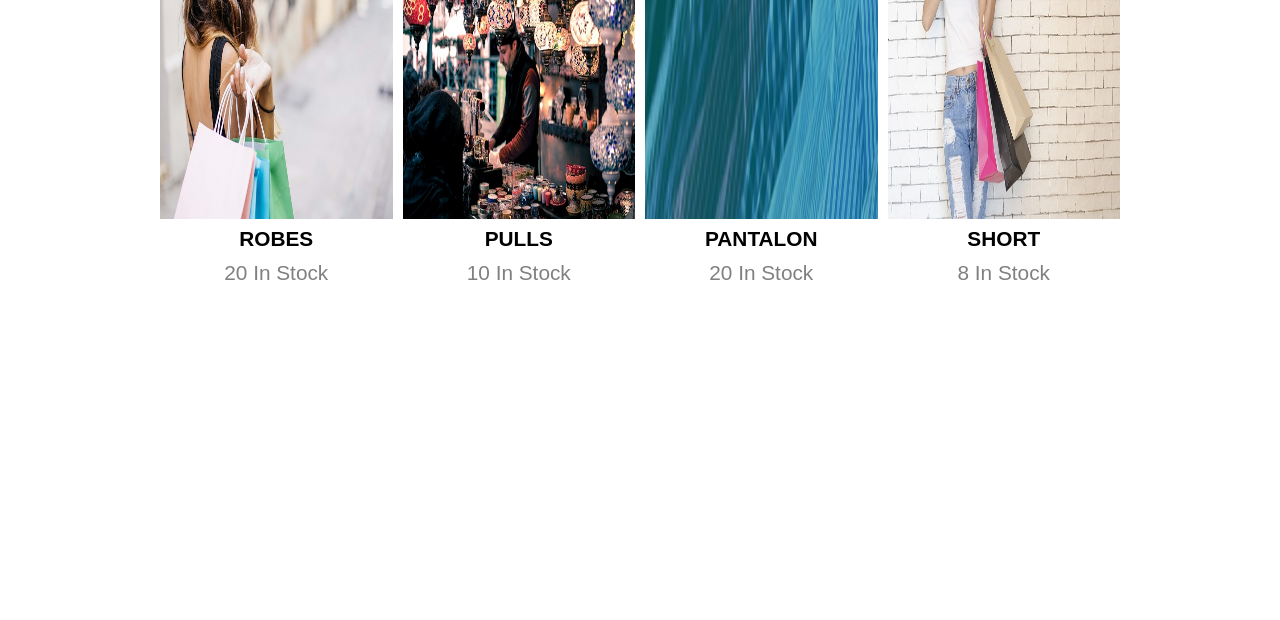
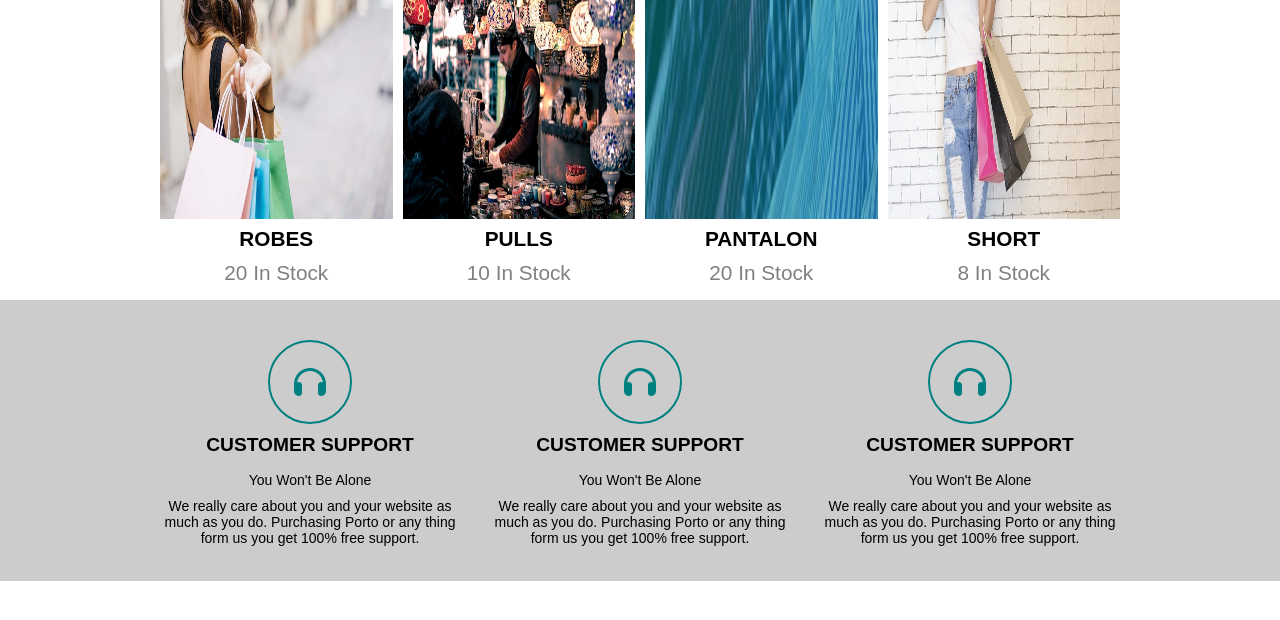
Before and after one commit to fabienmacip/jstore-udemy, a plain HTML site: page index.html in a window 1280 px wide. Shown: the part 3698-4318 px from the top of the page. Drawn offline with nearby package versions, Linux system fonts and the light colour scheme.

Commit message:
PUB BANNER

```diff
--- /dev/null
+++ b/assets/css/components/pub-banner.css
@@ -0,0 +1,53 @@
+.pub-item {
+  width: 300px;
+  text-align: center;
+}
+
+.pub-item-icon {
+  width: 80px;
+  height: 80px;
+  margin: 10px auto;
+  border: 2px solid var(--main-color);
+  display: flex;
+  justify-content: center;
+  align-items: center;
+
+
+  border-radius: 50px;
+  -webkit-border-radius: 50px;
+  -moz-border-radius: 50px;
+  -ms-border-radius: 50px;
+  -o-border-radius: 50px;
+}
+
+.pub-item-icon i {
+  color: var(--main-color);
+  font-size: 2rem;
+}
+
+.pub-item-title h2 {
+  font-size: 1.2rem;
+}
+
+@media screen and (max-width: 1200px) {
+}
+
+@media screen and (max-width: 992px) {
+}
+
+@media screen and (max-width: 768px) {
+  .pub-banner {
+    flex-direction: column;
+    align-items: center;
+  }
+}
+
+@media screen and (max-width: 576px) {
+}
+
+@media screen and (max-width: 427px) {
+  .pub-item {
+    width: 90%;
+    margin: 0 auto;
+  }
+}
--- a/assets/css/main.css
+++ b/assets/css/main.css
@@ -10,3 +10,4 @@
 @import url("components/product.css");
 @import url("components/big-sale.css");
 @import url("components/category.css");
+@import url("components/pub-banner.css");
--- a/index.html
+++ b/index.html
@@ -704,6 +704,59 @@
     </div>
   </div>
 
+  <section class="pub-banner-container bg-gray py-30">
+    <div class="container">
+      <div class="pub-banner flex jcsb">
+        <div class="pub-item">
+          <div class="pub-item-icon">
+            <i class="fa-solid fa-headphones"></i>
+          </div>
+          <div class="pub-item-title">
+            <h2>CUSTOMER SUPPORT</h2>
+          </div>
+          <div class="pub-item-subtitle pb-10">
+            You Won't Be Alone
+          </div>
+          <div class="pub-item-details pb-5">
+            We really care about you and your website as much as you do. Purchasing Porto or any
+            thing form us you get 100% free support.
+          </div>
+        </div>
+        <div class="pub-item">
+          <div class="pub-item-icon">
+            <i class="fa-solid fa-headphones"></i>
+          </div>
+          <div class="pub-item-title">
+            <h2>CUSTOMER SUPPORT</h2>
+          </div>
+          <div class="pub-item-subtitle pb-10">
+            You Won't Be Alone
+          </div>
+          <div class="pub-item-details pb-5">
+            We really care about you and your website as much as you do. Purchasing Porto or any
+            thing form us you get 100% free support.
+          </div>
+        </div>
+        <div class="pub-item">
+          <div class="pub-item-icon">
+            <i class="fa-solid fa-headphones"></i>
+          </div>
+          <div class="pub-item-title">
+            <h2>CUSTOMER SUPPORT</h2>
+          </div>
+          <div class="pub-item-subtitle pb-10">
+            You Won't Be Alone
+          </div>
+          <div class="pub-item-details pb-5">
+            We really care about you and your website as much as you do. Purchasing Porto or any
+            thing form us you get 100% free support.
+          </div>
+        </div>
+
+      </div>
+    </div>
+  </section>
+
   <div class="pages">
 
   </div>
```
